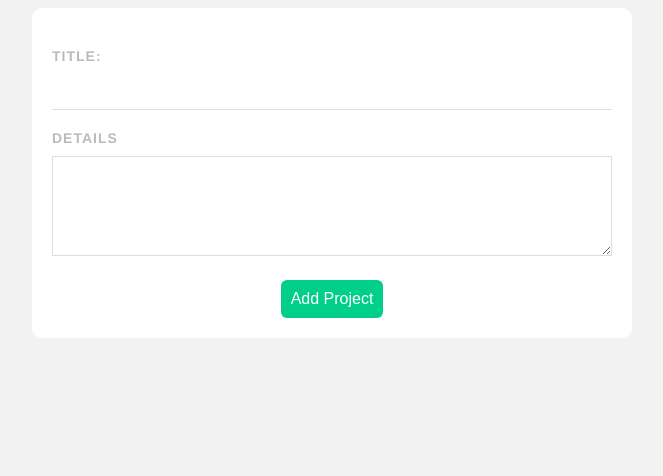
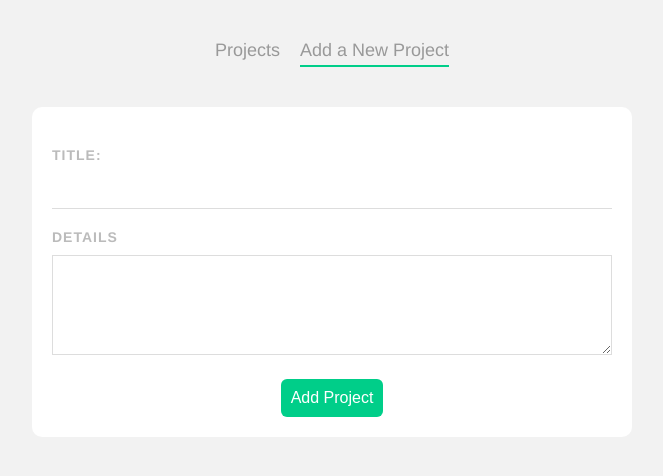
Before and after one commit to becasualle/project-planner, a Vue app: page /add in a window 1280 px wide. Shown: the top 476 px of the page, without its empty margins (308-971 px from the left). Built offline with nearby package versions, Linux system fonts and the light colour scheme.

Commit message:
навигационная панель

```diff
--- a/src/App.vue
+++ b/src/App.vue
@@ -1,5 +1,15 @@
 <template>
+  <Navbar />
   <router-view />
 </template>
+<script>
+import Navbar from './components/Navbar.vue';
+
+export default {
+  components: {
+    Navbar,
+  },
+};
+</script>
 
 <style lang="scss" src="./global.scss" />
--- /dev/null
+++ b/src/components/Navbar.vue
@@ -0,0 +1,26 @@
+<template>
+  <nav class="main-nav">
+    <router-link :to="{ name: 'Home' }">Projects</router-link>
+    <router-link :to="{ name: 'AddProject' }">Add a New Project</router-link>
+  </nav>
+</template>
+<script>
+export default {};
+</script>
+<style lang="scss" scoped>
+.main-nav {
+  text-align: center;
+  margin: 40px auto;
+}
+.main-nav a {
+  display: inline-block;
+  text-decoration: none;
+  margin: 0 10px;
+  color: #999;
+  font-size: 18px;
+}
+a.router-link-active {
+  border-bottom: 2px solid #00ce89;
+  padding-bottom: 4px;
+}
+</style>
```
